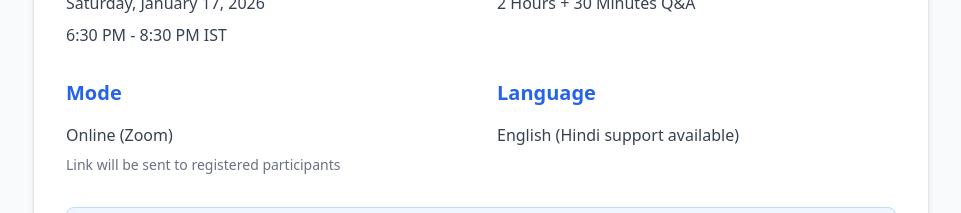
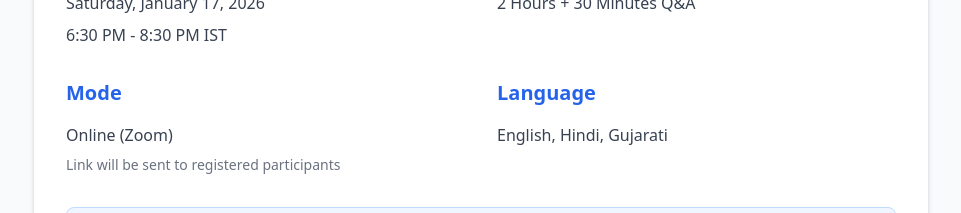
Before and after one commit to pallav8511421805/exportwebinar, a React (Create React App) app: page / in a window 1280 px wide. Shown: the part 3320-3533 px from the top of the page, without its empty margins (159-1120 px from the left). Built offline with nearby package versions, Linux system fonts and the light colour scheme.

Commit message:
changes margin

```diff
--- a/src/App.js
+++ b/src/App.js
@@ -401,7 +401,7 @@ function App() {
                 </div>
                 <div>
                   <h3 className="text-xl font-semibold mb-4 text-blue-600">Language</h3>
-                  <p className="text-gray-700">English (Hindi support available)</p>
+                  <p className="text-gray-700">English, Hindi, Gujarati</p>
                 </div>
               </div>
 
@@ -519,7 +519,7 @@ function App() {
           </div>
 
           {/* Book Now CTA */}
-          <div className="text-center mt-16">
+          <div className="text-center mt-16 mb-10">
             <button
               onClick={() => {scrollToSection('payment');handlePayment()}}
               className="bg-gradient-to-r from-blue-500 to-indigo-600 hover:from-blue-600 hover:to-indigo-700 text-white font-bold py-4 px-8 rounded-full transition-all duration-300 transform hover:scale-105 shadow-lg text-lg"
```
